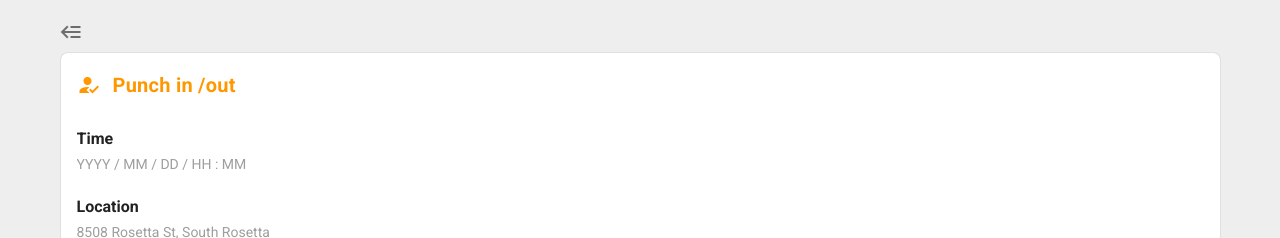
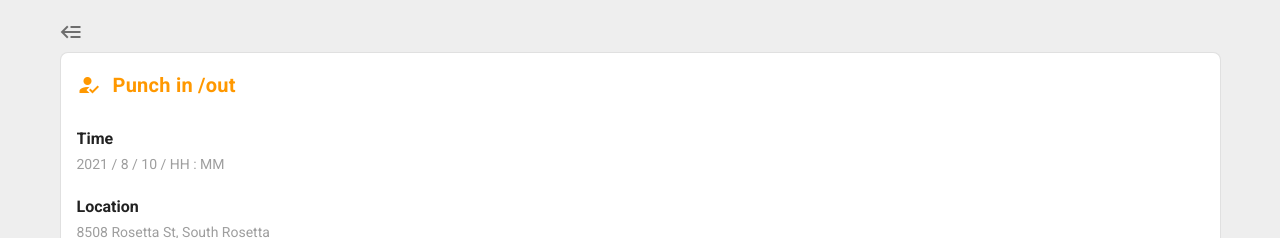
Before and after one commit to yuu-chien/sys-vuetify-temp, a Vue app: page /#/punch in a window 1280 px wide. Shown: the top 238 px of the page. Built offline with nearby package versions, Linux system fonts and the light colour scheme.

Commit message:
[ Punch ] add now YY/MM/DD

```diff
--- a/src/views/layout/Punch.vue
+++ b/src/views/layout/Punch.vue
@@ -10,9 +10,11 @@
                     <v-list-item-title class="mb-0 font-weight-bold"
                         >Time</v-list-item-title
                     >
-                    <v-list-item-subtitle class="pt-2 grey--text"
-                        >YYYY / MM / DD / HH : MM</v-list-item-subtitle
-                    >
+                    <v-list-item-subtitle class="pt-2 grey--text">
+                        <span>{{ nowTimes.year }}</span> /
+                        <span>{{ nowTimes.month }}</span> /
+                        <span>{{ nowTimes.date }}</span> / HH : MM
+                    </v-list-item-subtitle>
                 </v-list-item-content>
             </v-list-item>
             <v-list-item>
@@ -58,7 +60,8 @@
                         Punch Now
                     </v-btn>
                 </template>
-                <template v-slot:default="dialog">
+                <!-- v-slot:default="dialog" -->
+                <template>
                     <v-card>
                         <v-card-title
                             class="text-h5 green--text font-weight-bold"
@@ -66,10 +69,7 @@
                         >
                         <v-card-actions>
                             <v-spacer></v-spacer>
-                            <v-btn
-                                color="orange"
-                                text
-                                @click="dialog.value = false"
+                            <v-btn color="orange" text @click="close"
                                 >Have a nice day</v-btn
                             >
                         </v-card-actions>
@@ -85,8 +85,28 @@
 export default {
     data() {
         return {
+            dialog: true,
             rules: [(v) => (v && v.length <= 20) || 'Max 20 characters'],
+            nowTimes: {},
         }
+    },
+    methods: {
+        getTime() {
+            this.nowTimes = {
+                year: new Date().getFullYear(),
+                month: new Date().getMonth() + 1,
+                date: new Date().getDate(),
+            }
+        },
+        close() {
+            this.dialog = false
+            this.$router.push({
+                path: '/',
+            })
+        },
+    },
+    created() {
+        this.getTime()
     },
 }
 </script>
```
